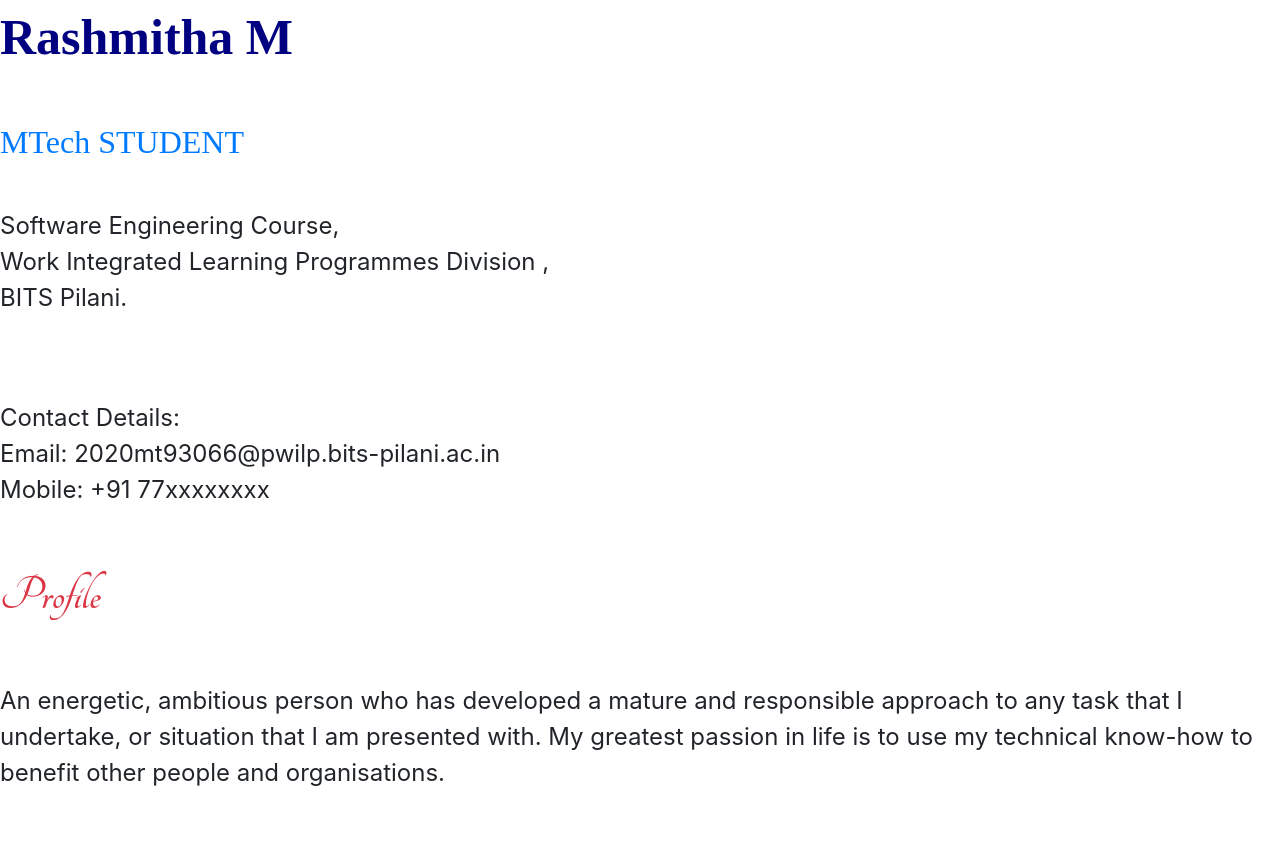
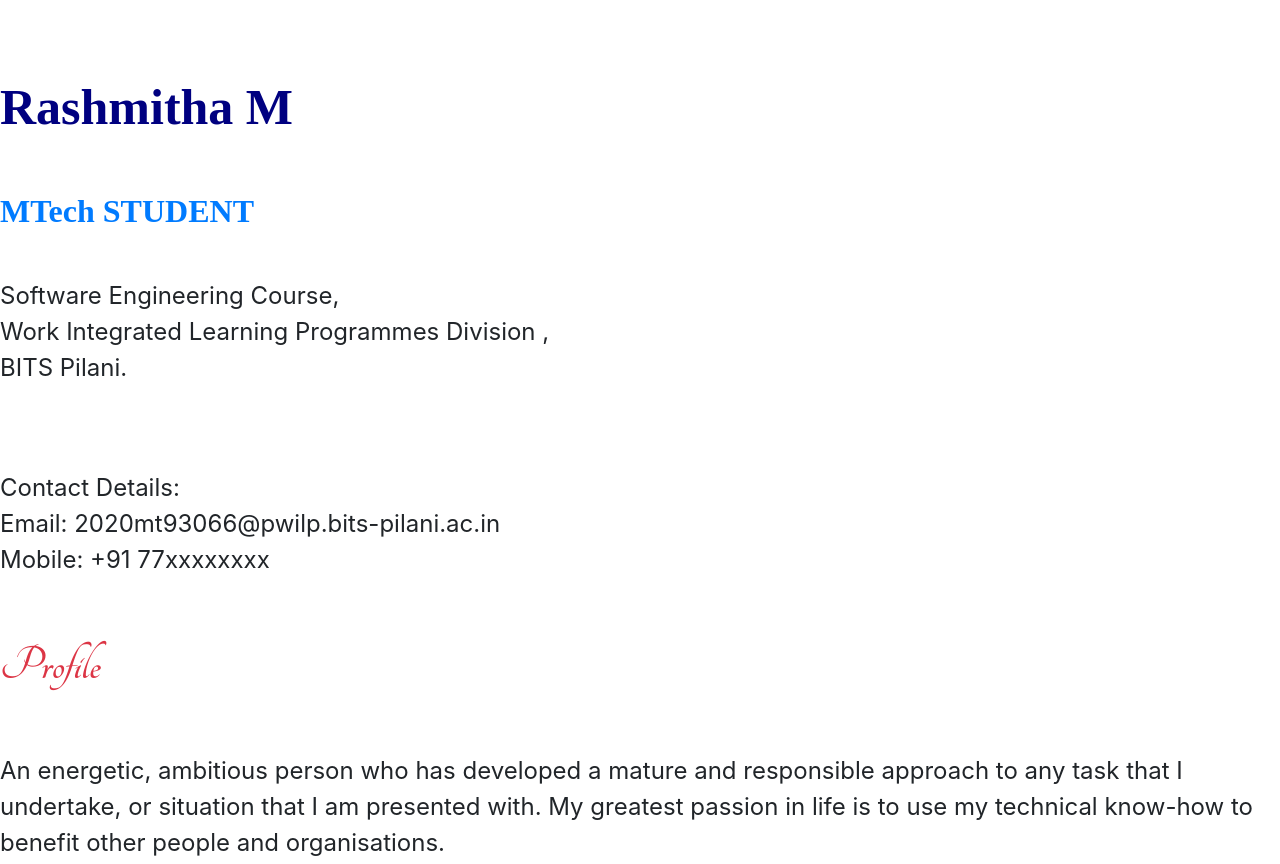
Before and after one commit to Rashmitha93066/Rashmitha93066.github.io, a plain HTML site: page index.html in a window 1280 px wide. Shown: the top 864 px of the page. Drawn offline with Linux system fonts and the light colour scheme.

Commit message:
Update index.html

```diff
--- a/index.html
+++ b/index.html
@@ -25,7 +25,7 @@ h1, h5 {
 }
 h4 {
   font-size : 2rem;
- font-weight: 500;
+ font-weight: 700;
   font-family: 'Castoro',serif;
   color : #007bff;
 }
@@ -42,7 +42,7 @@ h3 {
   </head>
 <body>
 <div class="align-right">
-    <h1>Rashmitha M</h1>
+   <br> <h1>Rashmitha M</h1>
 <h4>
      MTech STUDENT
  </h4>
```
